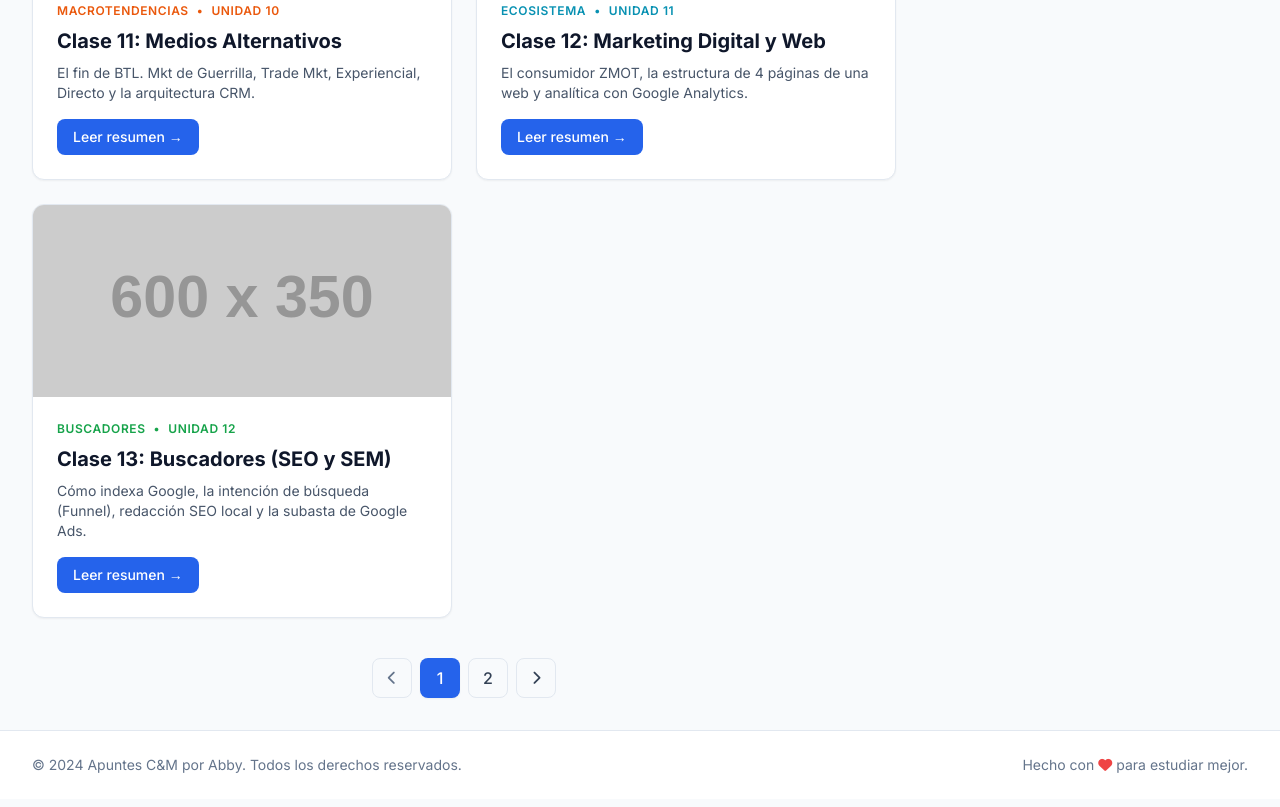
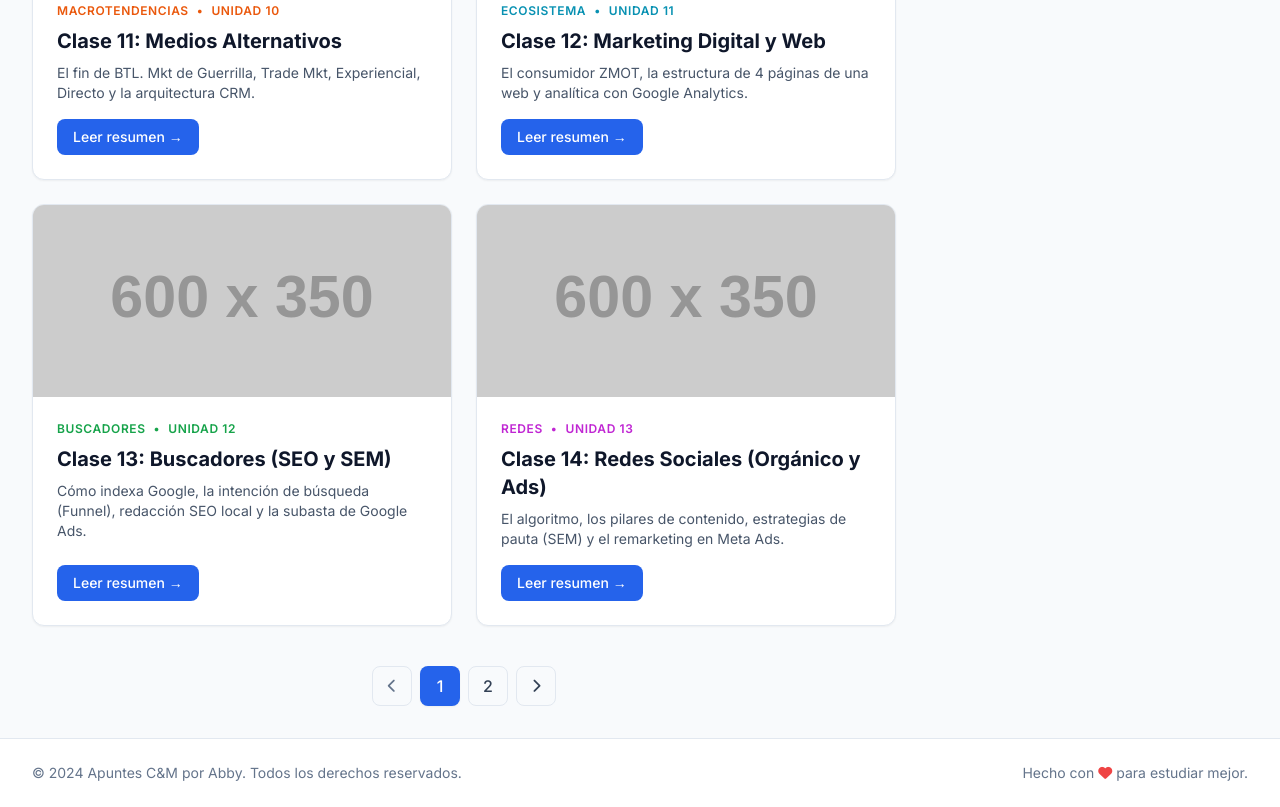
Before and after one commit to abbyrom-lab/PC_Comunicaciones-de-marketing, a plain HTML site: page index.html in a window 1280 px wide. Shown: the part 2179-2986 px from the top of the page. Drawn offline with nearby package versions, Linux system fonts and the light colour scheme; placeholder pictures from the web are drawn by us.

Commit message:
Add Clase 14 article section to index.html

```diff
--- a/index.html
+++ b/index.html
@@ -259,6 +259,22 @@
         </div>
     </div>
 </article>
+                <!-- Tarjeta de Clase 14 -->
+<article class="bg-white rounded-xl shadow-sm border border-slate-200 overflow-hidden hover:shadow-md transition-shadow duration-300 flex flex-col">
+    <img src="https://placehold.co/600x350/fdf4ff/c026d3?text=Clase+14" alt="Imagen representativa Clase 14" class="w-full h-48 object-cover">
+    <div class="p-6 flex-grow flex flex-col">
+        <div class="flex items-center gap-2 text-xs text-fuchsia-600 font-semibold uppercase tracking-wider mb-2">
+            <span>Redes</span><span>•</span><span>Unidad 13</span>
+        </div>
+        <h2 class="text-xl font-bold text-slate-900 mb-2">Clase 14: Redes Sociales (Orgánico y Ads)</h2>
+        <p class="text-slate-600 text-sm mb-4 line-clamp-3">El algoritmo, los pilares de contenido, estrategias de pauta (SEM) y el remarketing en Meta Ads.</p>
+        <div class="mt-auto">
+            <a href="clase-14.html" class="inline-flex items-center justify-center bg-blue-600 hover:bg-blue-700 text-white px-4 py-2 rounded-lg text-sm font-medium transition-colors">
+                Leer resumen &rarr;
+            </a>
+        </div>
+    </div>
+</article>
             </div>
 
             <!-- Paginación (Ejemplo visual) -->
```
